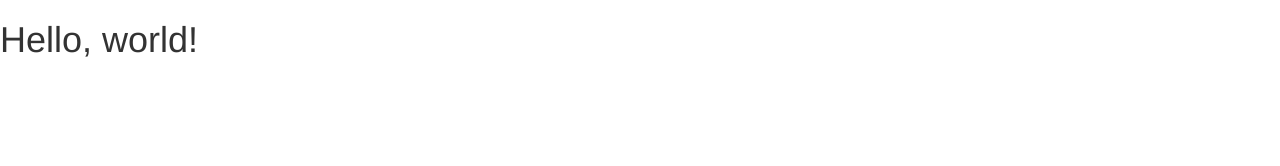
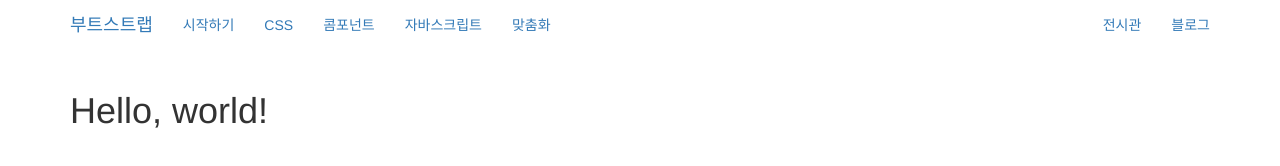
Before and after one commit to a3963409/a3963409.github.io, a plain HTML site: page index.html in a window 1280 px wide. Drawn offline with nearby package versions, Linux system fonts and the light colour scheme.

Commit message:
navbar added

```diff
--- a/index.html
+++ b/index.html
@@ -16,8 +16,44 @@
     <![endif]-->
   </head>
   <body>
-    <h1>Hello, world!</h1>
+    <header class="navbar navbar-static-top bs-docs-nav" id="top" role="banner">
+      <div class="container">
+        <div class="navbar-header">
+          <button class="navbar-toggle collapsed" type="button" data-toggle="collapse" data-target=".bs-navbar-collapse">
+            <span class="sr-only">네비게이션 끄기/켜기</span>
+            <span class="icon-bar"></span>
+            <span class="icon-bar"></span>
+            <span class="icon-bar"></span>
+          </button>
+          <a href="../" class="navbar-brand">부트스트랩</a>
+        </div>
+        <nav class="collapse navbar-collapse bs-navbar-collapse">
+          <ul class="nav navbar-nav">
+            <li>
+              <a href="../getting-started/">시작하기</a>
+            </li>
+            <li>
+              <a href="../css/">CSS</a>
+            </li>
+            <li class="active">
+              <a href="../components/">콤포넌트</a>
+            </li>
+            <li>
+              <a href="../javascript/">자바스크립트</a>
+            </li>
+            <li>
+              <a href="../customize/">맞춤화</a>
+            </li>
+          </ul>
+          <ul class="nav navbar-nav navbar-right">
+            <li><a href="http://expo.getbootstrap.com" onclick="ga('send', 'event', 'Navbar', 'Community links', 'Expo');">전시관</a></li>
+            <li><a href="http://blog.getbootstrap.com" onclick="ga('send', 'event', 'Navbar', 'Community links', 'Blog');">블로그</a></li>
+          </ul>
+        </nav>
+      </div>
+    </header>
     <div class="container">
+      <h1>Hello, world!</h1>
 
     </div>
     <!-- jQuery (부트스트랩의 자바스크립트 플러그인을 위해 필요합니다) -->
```
